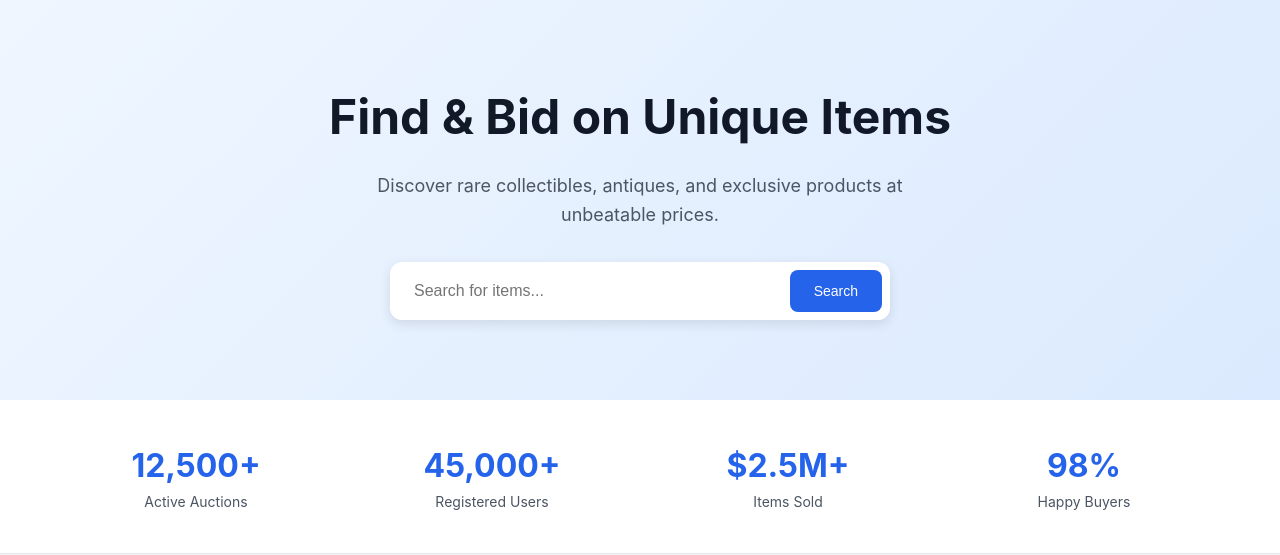
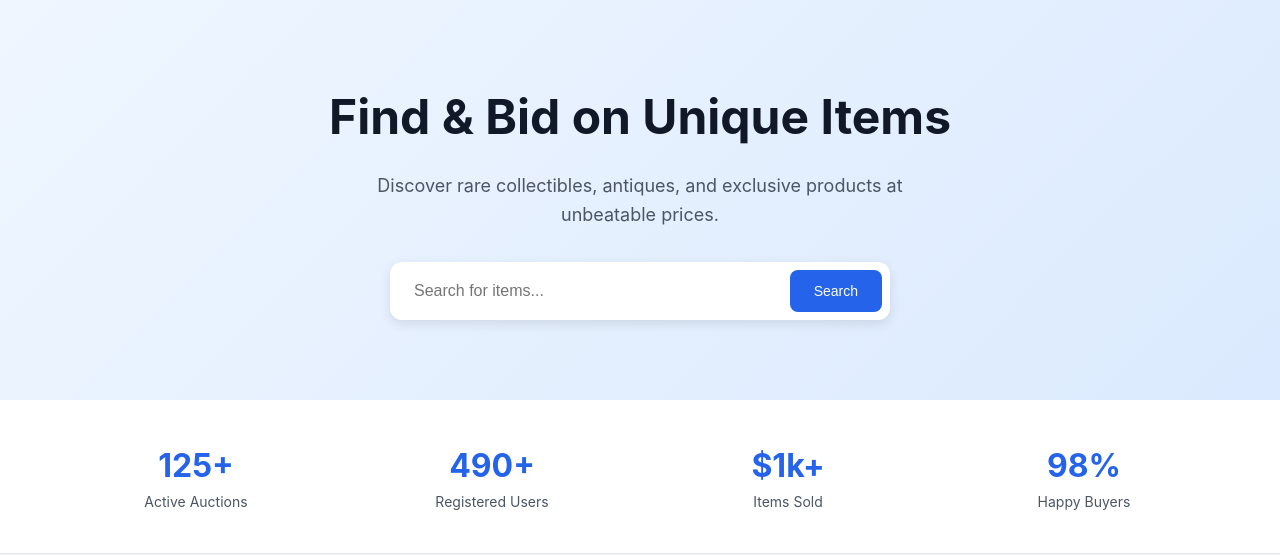
Before and after one commit to ashique12009/bidify-auction-system, a Laravel app: page / in a window 1280 px wide. Shown: the part 93-648 px from the top of the page. Run offline with Laravel 12, Linux system fonts and the light colour scheme; data that the repository does not hold is empty; style sheets or scripts are compiled from the project's sources; parts of the project's set-up code (start-up, migrations or seed data) failed here and were passed over; some web fonts are replaced.

Commit message:
text modify

```diff
--- a/resources/views/welcome.blade.php
+++ b/resources/views/welcome.blade.php
@@ -52,15 +52,15 @@
     <section class="stats">
       <div class="container stats-grid">
         <div class="stat-item">
-          <span class="stat-number">12,500+</span>
+          <span class="stat-number">125+</span>
           <span class="stat-label">Active Auctions</span>
         </div>
         <div class="stat-item">
-          <span class="stat-number">45,000+</span>
+          <span class="stat-number">490+</span>
           <span class="stat-label">Registered Users</span>
         </div>
         <div class="stat-item">
-          <span class="stat-number">$2.5M+</span>
+          <span class="stat-number">$1k+</span>
           <span class="stat-label">Items Sold</span>
         </div>
         <div class="stat-item">
```
